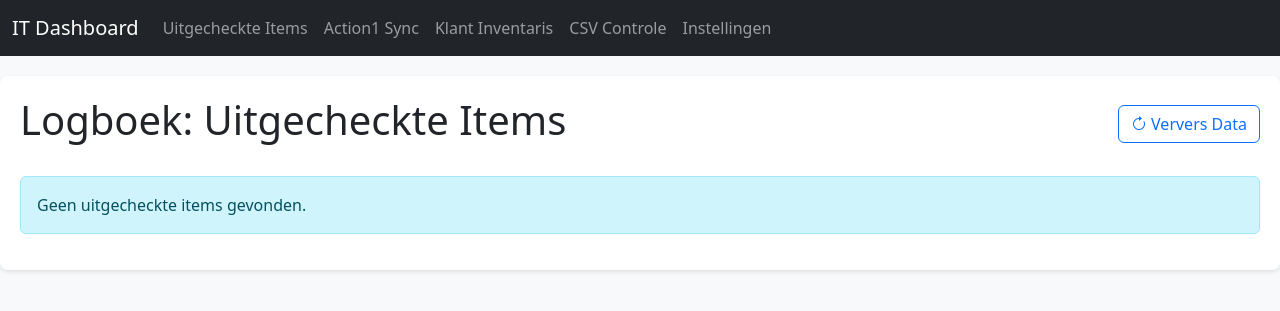
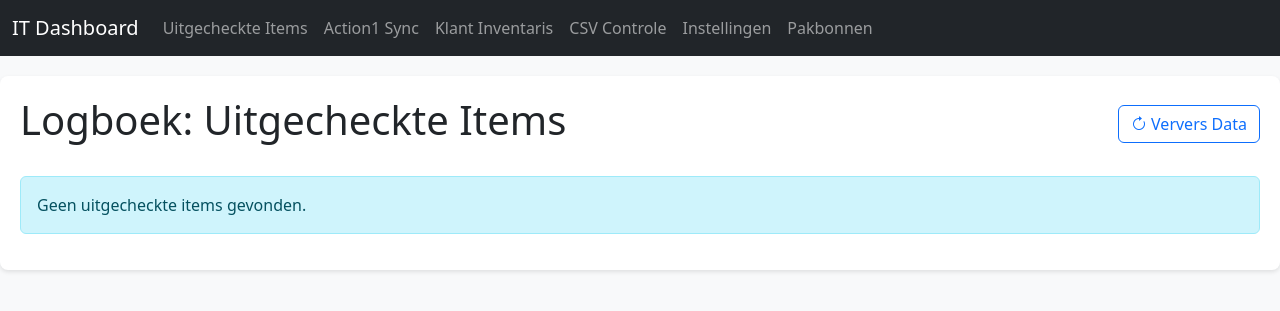
Before and after one commit to casperboy8/check-out-dashboard, a Flask app: page / in a window 1280 px wide. Shown: the top 311 px of the page. Run offline with Flask 3, Linux system fonts and the light colour scheme.

Commit message:
Add Pakbonnen link to navigation in multiple templates

```diff
--- a/templates/import.html
+++ b/templates/import.html
@@ -26,7 +26,8 @@
         <li class="nav-item"><a class="nav-link" href="/sync_dashboard">Sync</a></li>
         <li class="nav-item"><a class="nav-link" href="/klanten_dashboard">Klant Inventaris</a></li>
         <li class="nav-item"><a class="nav-link active" href="/import_dashboard">Lijst Controle</a></li>
-        <li class="nav-item"><a class="nav-link" href="/instellingen_dashboard">Instellingen</a></li
+        <li class="nav-item"><a class="nav-link" href="/instellingen_dashboard">Instellingen</a></li>
+        <li class="nav-item"><a class="nav-link" href="/pakbon_dashboard">Pakbonnen</a></li>
       </ul>
     </div>
   </div>
--- a/templates/index.html
+++ b/templates/index.html
@@ -28,7 +28,8 @@
         <li class="nav-item"><a class="nav-link" href="/sync_dashboard">Action1 Sync</a></li>
         <li class="nav-item"><a class="nav-link" href="/klanten_dashboard">Klant Inventaris</a></li>
         <li class="nav-item"><a class="nav-link" href="/import_dashboard">CSV Controle</a></li>
-        <li class="nav-item"><a class="nav-link" href="/instellingen_dashboard">Instellingen</a></li
+        <li class="nav-item"><a class="nav-link" href="/instellingen_dashboard">Instellingen</a></li>
+        <li class="nav-item"><a class="nav-link" href="/pakbon_dashboard">Pakbonnen</a></li>
       </u
     </div>
   </div>
--- a/templates/instellingen.html
+++ b/templates/instellingen.html
@@ -22,6 +22,7 @@
         <li class="nav-item"><a class="nav-link" href="/klanten_dashboard">Klant Inventaris</a></li>
         <li class="nav-item"><a class="nav-link" href="/import_dashboard">Lijst Controle</a></li>
         <li class="nav-item"><a class="nav-link active" href="/instellingen_dashboard">Instellingen</a></li>
+        <li class="nav-item"><a class="nav-link" href="/pakbon_dashboard">Pakbonnen</a></li>
       </ul>
     </div>
   </div>
--- a/templates/klanten.html
+++ b/templates/klanten.html
@@ -26,6 +26,7 @@
         <li class="nav-item"><a class="nav-link active" href="/klanten_dashboard">Klant Inventaris</a></li>
         <li class="nav-item"><a class="nav-link" href="/import_dashboard">Lijst Controle</a></li>
         <li class="nav-item"><a class="nav-link" href="/instellingen_dashboard">Instellingen</a></li>
+        <li class="nav-item"><a class="nav-link" href="/pakbon_dashboard">Pakbonnen</a></li>
       </ul>
     </div>
   </div>
--- a/templates/sync.html
+++ b/templates/sync.html
@@ -26,7 +26,8 @@
         <li class="nav-item"><a class="nav-link" href="/sync_dashboard">Action1 Sync</a></li>
         <li class="nav-item"><a class="nav-link" href="/klanten_dashboard">Klant Inventaris</a></li>
         <li class="nav-item"><a class="nav-link" href="/import_dashboard">CSV Controle</a></li>
-        <li class="nav-item"><a class="nav-link" href="/instellingen_dashboard">Instellingen</a></li
+        <li class="nav-item"><a class="nav-link" href="/instellingen_dashboard">Instellingen</a></li>
+        <li class="nav-item"><a class="nav-link" href="/pakbon_dashboard">Pakbonnen</a></li>
       </u
     </div>
   </div>
```
